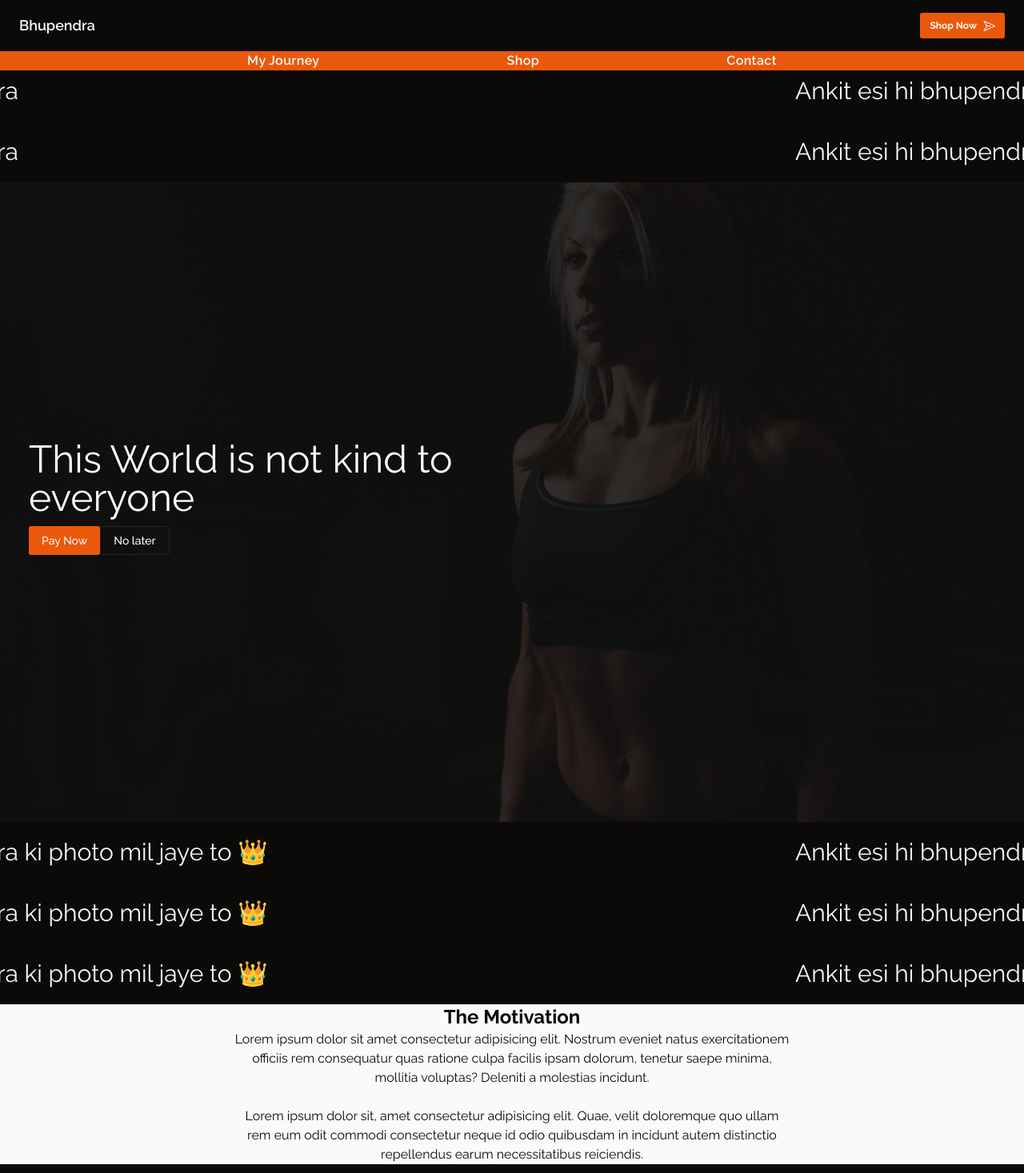
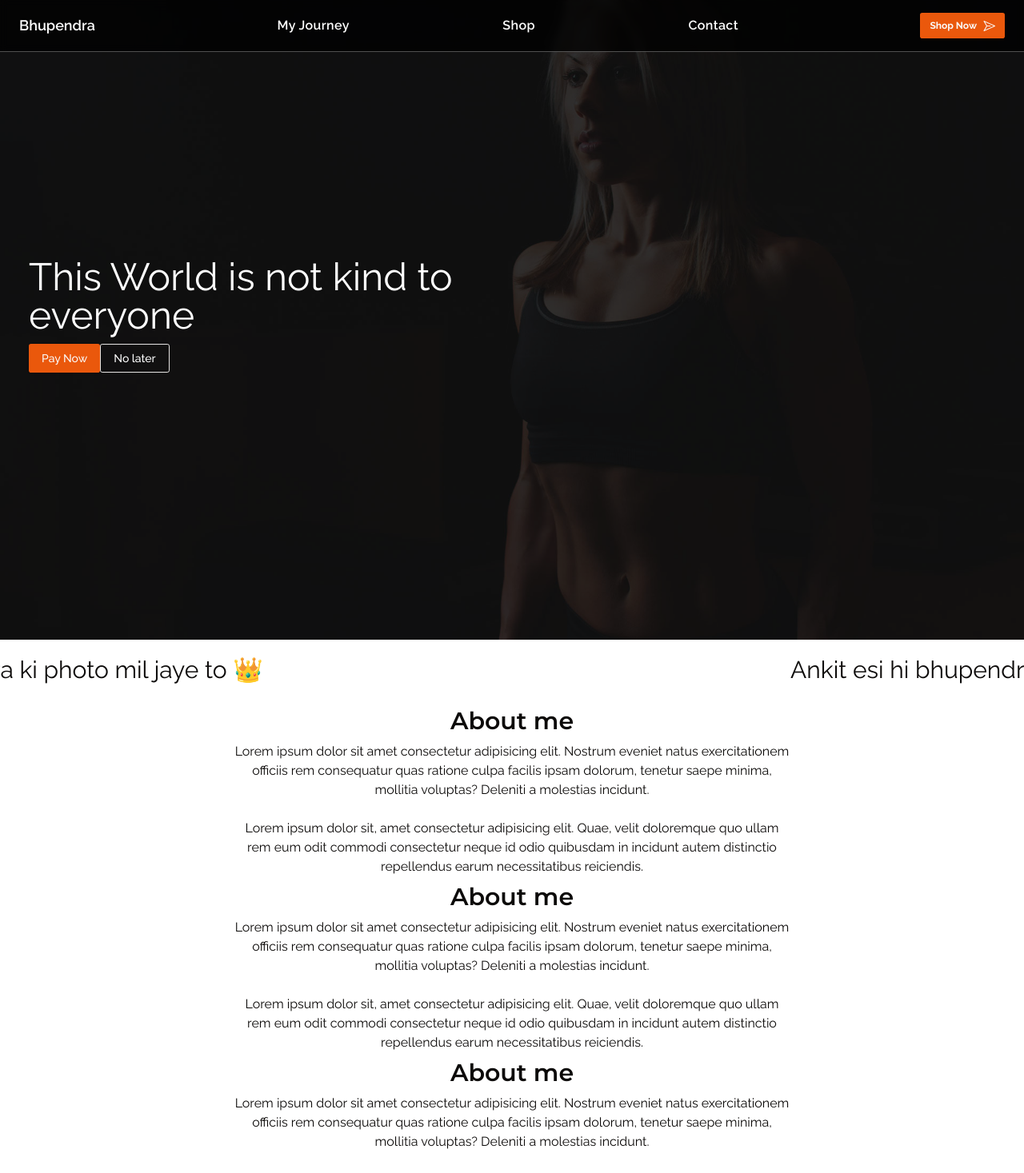
Before and after one commit to AnitKrJha/Gym-Trainer, a Next.js app: page / in a window 1280 px wide. Shown: the top 1467 px of the page at 80% size. Built offline with nearby package versions, Linux system fonts and the light colour scheme.

Commit message:
Navbar now changes according to scroll

```diff
--- a/src/components/AboutSection.tsx
+++ b/src/components/AboutSection.tsx
@@ -1,13 +1,14 @@
 import Image from "next/image";
 import { AspectRatio } from "@/components/ui/aspect-ratio";
 import { Button } from "./ui/button";
+import SectionHeading from "./SectionHeading";
 
 type Props = {};
 
 const AboutSection = (props: Props) => {
   return (
-    <section className="w-full bg-foreground flex flex-col items-center text-background">
-      <h2 className="text-xl sm:text-2xl font-bold ">The Motivation</h2>
+    <section className="w-full  flex flex-col items-center ">
+      <SectionHeading align="center">About me</SectionHeading>
       <p className="text-center max-w-3xl px-5 md:px-9">
         Lorem ipsum dolor sit amet consectetur adipisicing elit. Nostrum eveniet
         natus exercitationem officiis rem consequatur quas ratione culpa facilis
--- a/src/components/Layout.tsx
+++ b/src/components/Layout.tsx
@@ -8,9 +8,9 @@ interface LayoutProps {
 
 export default function Layout({ children }: LayoutProps) {
   return (
-    <>
+    <main className="w-full relative">
       <Navbar />
       <main className={`${rale.className} w-full`}>{children}</main>
-    </>
+    </main>
   );
 }
--- a/src/components/Navbar.tsx
+++ b/src/components/Navbar.tsx
@@ -15,25 +15,49 @@ import {
   SheetTitle,
   SheetTrigger,
 } from "./ui/sheet";
+import useScrollPosition from "@/hooks/useScrollPosition";
 const rale = Raleway({ subsets: ["latin"] });
 type Props = {};
 
 const Navbar = (props: Props) => {
+  const srollPosition = useScrollPosition();
+
   return (
     <Sheet>
-      <div className="fixed w-full top-0 z-10">
-        <nav className="flex justify-between py-4 px-3 md:px-6 items-center bg-background">
+      <div className=" w-full">
+        <nav
+          className={`fixed w-full z-10 top-0 flex justify-between py-4 px-3 md:px-6 items-center ${
+            srollPosition < 500
+              ? "bg-black text-background bg-opacity-75 backdrop-blur-sm border-b-background/30 border-b"
+              : "bg-background shadow-md"
+          }`}
+        >
           <div className="hamburger md:hidden">
             <SheetTrigger asChild>
-              <Button variant={"ghost"} size={"icon"}>
+              <Button variant={"ghost"} size={"icon"} className="invert-0">
                 <HamburgerMenuIcon width={20} height={20} />
               </Button>
             </SheetTrigger>
           </div>
-          <div className={`logo ${rale.className} font-semibold sm:text-lg`}>
+          <div className={`logo ${rale.className} font-semibold sm:text-lg `}>
             <Link href="/">Bhupendra</Link>
           </div>
-          <div className="cta">
+          <nav
+            className={`other-links ${rale.className} hidden md:block text-sm lg:text-base   grow`}
+          >
+            <ul className="max-w-3xl mx-auto flex justify-around font-semibold tracking-wide">
+              <Link href="./journey">
+                <li>My Journey</li>
+              </Link>
+              <Link href="./shop">
+                <li>Shop</li>
+              </Link>
+              <Link href="./contact">
+                <li>Contact</li>
+              </Link>
+            </ul>
+          </nav>
+          <div className="cta ">
             <Link href="./shop">
               <Button
                 size={"sm"}
@@ -44,24 +68,11 @@ const Navbar = (props: Props) => {
             </Link>
           </div>
         </nav>
-        <nav
-          className={`other-links ${rale.className} hidden md:block bg-primary`}
-        >
-          <ul className="max-w-4xl mx-auto flex justify-around font-semibold tracking-wide">
-            <Link href="./journey">
-              <li>My Journey</li>
-            </Link>
-            <Link href="./shop">
-              <li>Shop</li>
-            </Link>
-            <Link href="./contact">
-              <li>Contact</li>
-            </Link>
-          </ul>
-        </nav>
+
         <SheetContent
           side={"top"}
           className={`${rale.className} font-semibold`}
+          overlayClassname={"bg-black bg-opacity-50"}
         >
           <SheetHeader>
             <SheetTitle>Navigate To?</SheetTitle>
--- /dev/null
+++ b/src/components/SectionHeading.tsx
@@ -0,0 +1,29 @@
+import { Montserrat } from "next/font/google";
+import { ReactNode } from "react";
+const monst = Montserrat({ subsets: ["latin"] });
+type Props = {
+  children: ReactNode;
+  align: "left" | "right" | "center";
+};
+
+const SectionHeading = (props: Props) => {
+  let align: string;
+  switch (props.align) {
+    case "center":
+      align = "text-center ";
+    case "left":
+      align = "text-left ";
+    case "right":
+      align = "text-right ";
+  }
+
+  return (
+    <h2
+      className={`section-heading ${align} ${monst.className} font-semibold py-2 text-xl md:text-3xl`}
+    >
+      {props.children}
+    </h2>
+  );
+};
+
+export default SectionHeading;
--- a/src/components/ui/sheet.tsx
+++ b/src/components/ui/sheet.tsx
@@ -1,23 +1,23 @@
-import * as React from "react"
-import * as SheetPrimitive from "@radix-ui/react-dialog"
-import { Cross2Icon } from "@radix-ui/react-icons"
-import { cva, type VariantProps } from "class-variance-authority"
+import * as React from "react";
+import * as SheetPrimitive from "@radix-ui/react-dialog";
+import { Cross2Icon } from "@radix-ui/react-icons";
+import { cva, type VariantProps } from "class-variance-authority";
 
-import { cn } from "@/lib/utils"
+import { cn } from "@/lib/utils";
 
-const Sheet = SheetPrimitive.Root
+const Sheet = SheetPrimitive.Root;
 
-const SheetTrigger = SheetPrimitive.Trigger
+const SheetTrigger = SheetPrimitive.Trigger;
 
-const SheetClose = SheetPrimitive.Close
+const SheetClose = SheetPrimitive.Close;
 
 const SheetPortal = ({
   className,
   ...props
 }: SheetPrimitive.DialogPortalProps) => (
   <SheetPrimitive.Portal className={cn(className)} {...props} />
-)
-SheetPortal.displayName = SheetPrimitive.Portal.displayName
+);
+SheetPortal.displayName = SheetPrimitive.Portal.displayName;
 
 const SheetOverlay = React.forwardRef<
   React.ElementRef<typeof SheetPrimitive.Overlay>,
@@ -31,8 +31,8 @@ const SheetOverlay = React.forwardRef<
     {...props}
     ref={ref}
   />
-))
-SheetOverlay.displayName = SheetPrimitive.Overlay.displayName
+));
+SheetOverlay.displayName = SheetPrimitive.Overlay.displayName;
 
 const sheetVariants = cva(
   "fixed z-50 gap-4 bg-background p-6 shadow-lg transition ease-in-out data-[state=open]:animate-in data-[state=closed]:animate-out data-[state=closed]:duration-300 data-[state=open]:duration-500",
@@ -51,18 +51,24 @@ const sheetVariants = cva(
       side: "right",
     },
   }
-)
+);
 
 interface SheetContentProps
   extends React.ComponentPropsWithoutRef<typeof SheetPrimitive.Content>,
-    VariantProps<typeof sheetVariants> {}
+    VariantProps<typeof sheetVariants> {
+  overlayClassname: string;
+}
 
 const SheetContent = React.forwardRef<
   React.ElementRef<typeof SheetPrimitive.Content>,
   SheetContentProps
->(({ side = "right", className, children, ...props }, ref) => (
+>(
+  (
+    { side = "right", className, children, overlayClassname, ...props },
+    ref
+  ) => (
     <SheetPortal>
-    <SheetOverlay />
+      <SheetOverlay className={overlayClassname} />
       <SheetPrimitive.Content
         ref={ref}
         className={cn(sheetVariants({ side }), className)}
@@ -75,8 +81,9 @@ const SheetContent = React.forwardRef<
         </SheetPrimitive.Close>
       </SheetPrimitive.Content>
     </SheetPortal>
-))
-SheetContent.displayName = SheetPrimitive.Content.displayName
+  )
+);
+SheetContent.displayName = SheetPrimitive.Content.displayName;
 
 const SheetHeader = ({
   className,
@@ -89,8 +96,8 @@ const SheetHeader = ({
     )}
     {...props}
   />
-)
-SheetHeader.displayName = "SheetHeader"
+);
+SheetHeader.displayName = "SheetHeader";
 
 const SheetFooter = ({
   className,
@@ -103,8 +110,8 @@ const SheetFooter = ({
     )}
     {...props}
   />
-)
-SheetFooter.displayName = "SheetFooter"
+);
+SheetFooter.displayName = "SheetFooter";
 
 const SheetTitle = React.forwardRef<
   React.ElementRef<typeof SheetPrimitive.Title>,
@@ -115,8 +122,8 @@ const SheetTitle = React.forwardRef<
     className={cn("text-lg font-semibold text-foreground", className)}
     {...props}
   />
-))
-SheetTitle.displayName = SheetPrimitive.Title.displayName
+));
+SheetTitle.displayName = SheetPrimitive.Title.displayName;
 
 const SheetDescription = React.forwardRef<
   React.ElementRef<typeof SheetPrimitive.Description>,
@@ -127,8 +134,8 @@ const SheetDescription = React.forwardRef<
     className={cn("text-sm text-muted-foreground", className)}
     {...props}
   />
-))
-SheetDescription.displayName = SheetPrimitive.Description.displayName
+));
+SheetDescription.displayName = SheetPrimitive.Description.displayName;
 
 export {
   Sheet,
@@ -139,4 +146,5 @@ export {
   SheetFooter,
   SheetTitle,
   SheetDescription,
-}
+  SheetOverlay,
+};
--- /dev/null
+++ b/src/hooks/useScrollPosition.tsx
@@ -0,0 +1,22 @@
+import { useEffect, useState } from "react";
+
+type Props = {};
+
+const useScrollPosition = () => {
+  const [scrollPosition, setScrollPosition] = useState(0);
+
+  useEffect(() => {
+    const updatePosition = () => {
+      setScrollPosition(window.scrollY);
+    };
+
+    window.addEventListener("scroll", updatePosition);
+
+    updatePosition();
+
+    return () => window.removeEventListener("scroll", updatePosition);
+  }, []);
+  return scrollPosition;
+};
+
+export default useScrollPosition;
--- a/src/pages/index.tsx
+++ b/src/pages/index.tsx
@@ -13,23 +13,28 @@ export default function Home() {
   return (
     <div className="w-full">
       {/* <ComingSoon /> */}
+      {/* <Marquees content="Ankit esi hi bhupendra" />
       <Marquees content="Ankit esi hi bhupendra" />
-      <Marquees content="Ankit esi hi bhupendra" />
-      <Marquees content="Ankit esi hi bhupendra" />
+      <Marquees content="Ankit esi hi bhupendra" /> */}
       <HeroSection />
-      <Marquees
+      {/* <Marquees
         content="Ankit esi hi bhupendra ki photo mil jaye to 👑
       "
       />
       <Marquees
         content="Ankit esi hi bhupendra ki photo mil jaye to 👑
       "
-      />
+      /> */}
       <Marquees
         content="Ankit esi hi bhupendra ki photo mil jaye to 👑
       "
       />
       <AboutSection />
+      <AboutSection />
+      <AboutSection />
+      <AboutSection />
+      <AboutSection />
+      <AboutSection />
       <Marquees content="" />
     </div>
   );
--- a/src/styles/globals.css
+++ b/src/styles/globals.css
@@ -10,7 +10,7 @@
     --card-foreground: 20 14.3% 4.1%;
     --popover: 0 0% 100%;
     --popover-foreground: 20 14.3% 4.1%;
-    --primary: 24.6 95% 53.1%;
+    --primary: 20.5 90.2% 48.2%;
     --primary-foreground: 60 9.1% 97.8%;
     --secondary: 60 4.8% 95.9%;
     --secondary-foreground: 24 9.8% 10%;
@@ -51,7 +51,7 @@
 
 @layer base {
   * {
-    @apply border-border dark;
+    @apply border-border;
   }
   body {
     @apply bg-background text-foreground;
```
Lines whose indentation alone changed are shown as unchanged.
